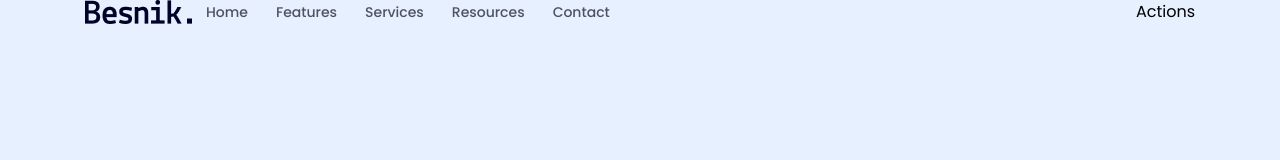
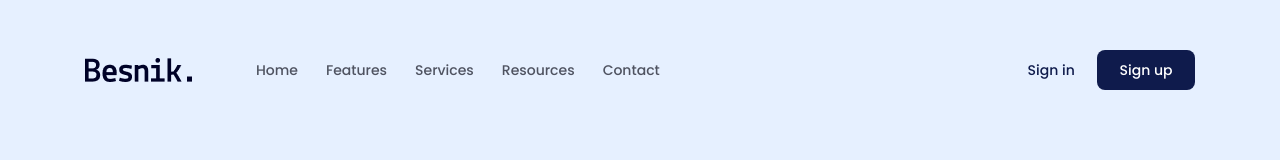
Before and after one commit to vncapit/f8project1, a plain HTML site: page index.html in a window 1280 px wide. Drawn offline with Linux system fonts and the light colour scheme.

Commit message:
done navbar

```diff
--- a/assets/css/styles.css
+++ b/assets/css/styles.css
@@ -1,7 +1,9 @@
 * {
     box-sizing: border-box;
 }
-
+:root {
+    --primary-color: #0f1b4c;
+}
 html {
     font-size: 62.5%;
 }
@@ -10,14 +12,34 @@ body {
     font-size: 1.6rem;
     font-family: "Poppins", "sans-serif";
 }
+
 /* Common */
 a {
     text-decoration: none;
 }
+
 .content {
     width: 1110px;
+    max-width: calc(100% - 48px);
     margin-left: auto;
     margin-right: auto;
+}
+
+.btn {
+    display: inline-block;
+    min-width: 98px;
+    padding: 18px 16px;
+    background: var(--primary-color);
+    border-radius: 8px;
+
+    font-weight: 500;
+    font-size: 1.4rem;
+    text-align: center;
+    color: #FFFFFF;
+}
+
+.btn:hover {
+    opacity: 0.85;
 }
 /* Header */
 .header {
@@ -28,14 +50,12 @@ a {
 .navbar {
     display: flex;
     align-items: center;
+    padding-top: 50px;
 }
 
 .navbar ul {
     display: flex;
-}
-
-.navbar .actions {
-    margin-left: auto;
+    margin-left: 50px;
 }
 
 .navbar ul a {
@@ -43,4 +63,24 @@ a {
     font-size: 1.4rem;
     color: #4f5361;
     padding: 8px 14px;
+
 }
+
+.navbar ul a:hover {
+    text-decoration: underline;
+}
+
+.navbar .actions {
+    margin-left: auto;
+}
+
+.navbar .action-link {
+    font-weight: 500;
+    font-size: 1.4rem;
+    color: var(--primary-color);
+}
+
+.navbar .btn-action {
+    padding: 13px 16px;
+    margin-left: 18px;
+}
--- a/index.html
+++ b/index.html
@@ -25,7 +25,10 @@
                             <li><a href="#!">Contact</a></li>
                         </ul>
                         <!--Action-->
-                        <div class="actions">Actions</div>
+                        <div class="actions">
+                            <a href="#!" class="action-link">Sign in</a>
+                            <a href="#!" class="btn btn-action">Sign up</a>
+                        </div>
                     </nav>
                 </div>
             </header>
```
